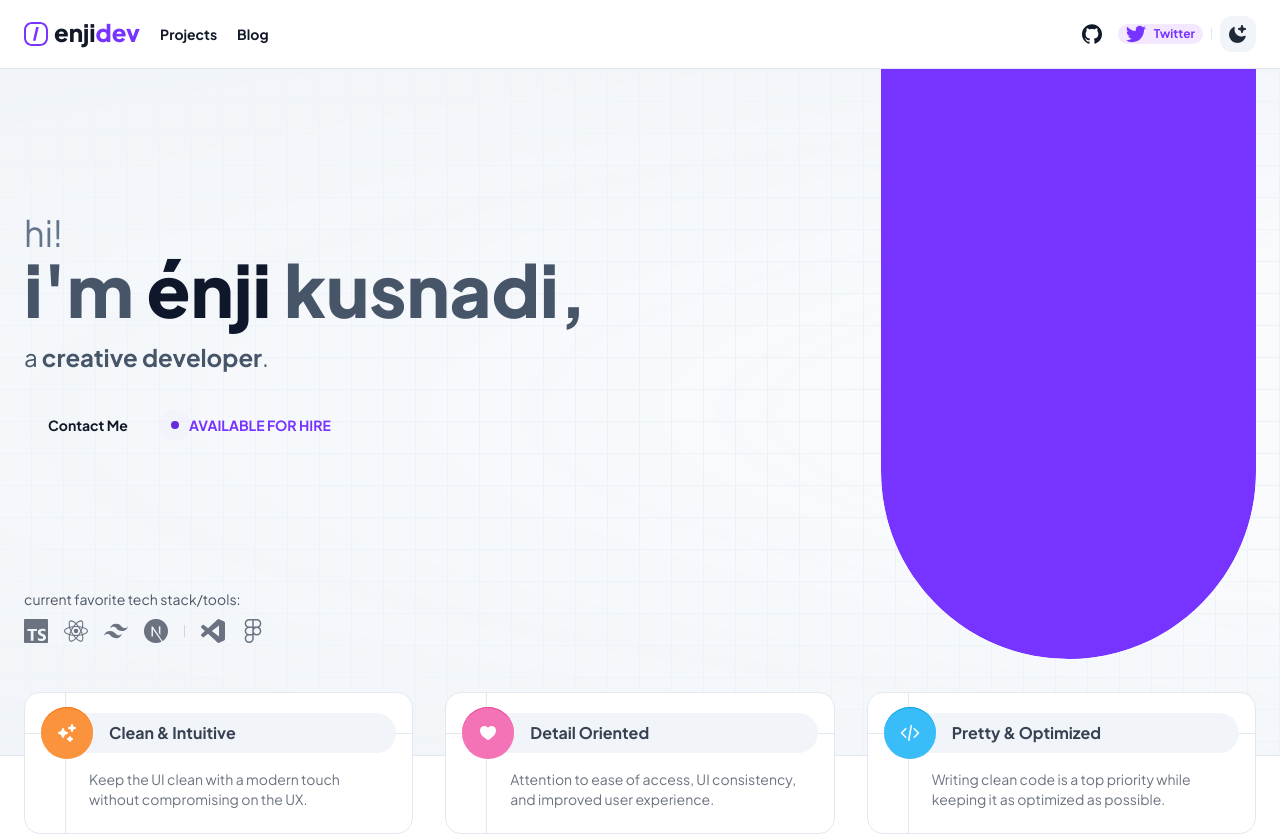
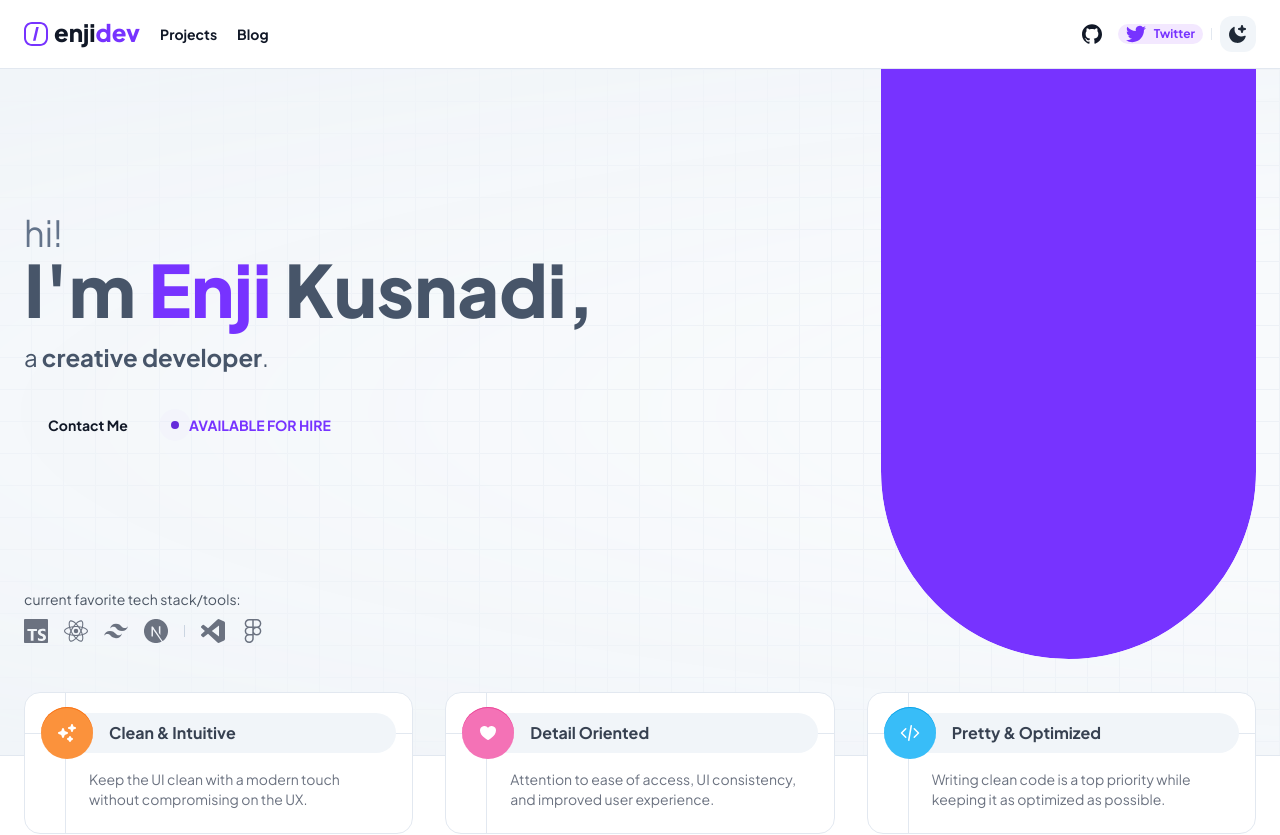
Before and after one commit to enjidev/enji.dev, a Next.js app: page / in a window 1280 px wide. Shown: the top 835 px of the page. Built offline with nearby package versions, Linux system fonts and the light colour scheme; no server answers.

Commit message:
chore: improve header title writing

```diff
--- a/src/components/Header/HeaderCta.tsx
+++ b/src/components/Header/HeaderCta.tsx
@@ -48,7 +48,7 @@ const AvailableForHire = () => {
       className={clsx(
         'button button--ghost pointer-events-none gap-2.5 px-2.5 text-primary-400',
         'md:button--big md:px-2.5',
-        'dark:text-primary-200'
+        'dark:text-slate-200'
       )}
     >
       <span className={clsx('relative flex h-2 w-2')}>
--- a/src/components/Header/HeaderTechStack.tsx
+++ b/src/components/Header/HeaderTechStack.tsx
@@ -38,7 +38,7 @@ const HeaderTechStack = () => {
         )}
         initial="hide"
         animate="show"
-        transition={{ delayChildren: 0.6, staggerChildren: 0.04 }}
+        transition={{ delayChildren: 0.6, staggerChildren: 0.03 }}
       >
         <motion.li variants={animation}>
           <div className={clsx('transition duration-200 hover:text-[#3178C6]')}>
--- a/src/components/Header/HeaderTitle.tsx
+++ b/src/components/Header/HeaderTitle.tsx
@@ -67,11 +67,11 @@ const HeaderTitle = () => {
           animate={animation.show}
           transition={{ delay: 0.2 }}
         >
-          i&apos;m{' '}
-          <strong className={clsx('text-slate-900', 'dark:text-slate-50')}>
-            énji
+          I&apos;m{' '}
+          <strong className={clsx('text-primary-400', 'dark:text-primary-200')}>
+            Enji
           </strong>{' '}
-          kusnadi,
+          Kusnadi,
         </motion.span>
         <motion.span
           className={clsx('block text-lg', 'md:text-2xl')}
```
